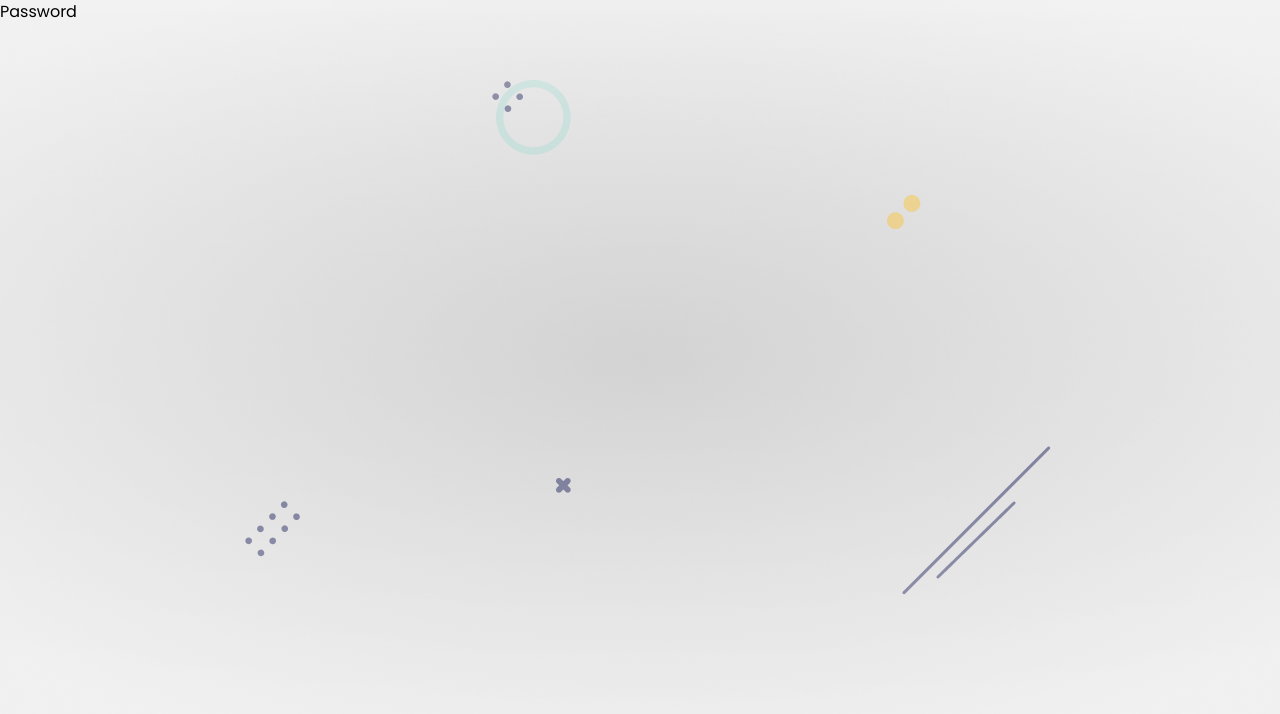
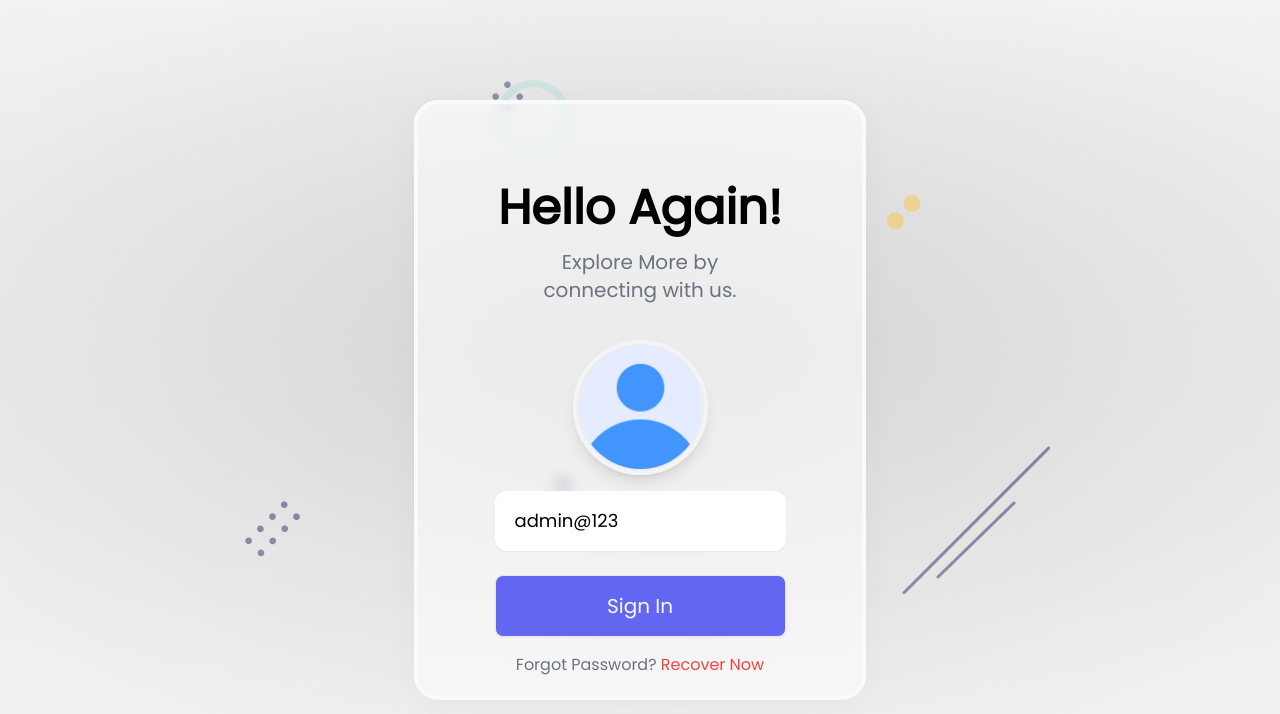
Before and after one commit to akashyap2013/MERN_Login_App_with_ResetEmail, a React (Create React App) app in the folder client/: page /password in a window 1280 px wide. Shown: the top 714 px of the page. Built offline with nearby package versions, Linux system fonts and the light colour scheme.

Commit message:
Component Added

```diff
--- a/client/src/components/Password.js
+++ b/client/src/components/Password.js
@@ -1,7 +1,59 @@
 import React from 'react'
+import { Link } from 'react-router-dom'
+import avatar from '../assets/profile.png';
+import { Toaster } from 'react-hot-toast';
+import { useFormik } from 'formik';
+import { passwordValidate } from '../helper/validate'
+
+import styles from '../styles/Username.module.css';
 
 export default function Password() {
+
+  const formik = useFormik({
+    initialValues : {
+      password : 'admin@123'
+    },
+    validate : passwordValidate,
+    validateOnBlur: false,
+    validateOnChange: false,
+    onSubmit : async values => {
+      console.log(values)
+    }
+  })
+
   return (
-    <div>Password</div>
+    <div className="container mx-auto">
+
+      <Toaster position='top-center' reverseOrder={false}></Toaster>
+
+      <div className='flex justify-center items-center h-screen'>
+        <div className={styles.glass}>
+
+          <div className="title flex flex-col items-center">
+            <h4 className='text-5xl font-bold'>Hello Again!</h4>
+            <span className='py-4 text-xl w-2/3 text-center text-gray-500'>
+              Explore More by connecting with us.
+            </span>
+          </div>
+
+          <form className='py-1' onSubmit={formik.handleSubmit}>
+              <div className='profile flex justify-center py-4'>
+                  <img src={avatar} className={styles.profile_img} alt="avatar" />
+              </div>
+
+              <div className="textbox flex flex-col items-center gap-6">
+                  <input {...formik.getFieldProps('password')} className={styles.textbox} type="text" placeholder='Password' />
+                  <button className={styles.btn} type='submit'>Sign In</button>
+              </div>
+
+              <div className="text-center py-4">
+                <span className='text-gray-500'>Forgot Password? <Link className='text-red-500' to="/recovery">Recover Now</Link></span>
+              </div>
+
+          </form>
+
+        </div>
+      </div>
+    </div>
   )
 }
--- a/client/src/components/Recovery.js
+++ b/client/src/components/Recovery.js
@@ -1,7 +1,48 @@
 import React from 'react'
+import { Toaster } from 'react-hot-toast';
+
+import styles from '../styles/Username.module.css';
 
 export default function Recovery() {
+
+
   return (
-    <div>Recovery</div>
+    <div className="container mx-auto">
+
+      <Toaster position='top-center' reverseOrder={false}></Toaster>
+
+      <div className='flex justify-center items-center h-screen'>
+        <div className={styles.glass}>
+
+          <div className="title flex flex-col items-center">
+            <h4 className='text-5xl font-bold'>Recovery</h4>
+            <span className='py-4 text-xl w-2/3 text-center text-gray-500'>
+                Enter OTP to recover password.
+            </span>
+          </div>
+
+          <form className='pt-20'>
+
+              <div className="textbox flex flex-col items-center gap-6">
+
+                  <div className="input text-center">
+                    <span className='py-4 text-sm text-left text-gray-500'>
+                      Enter 6 digit OTP sent to your email address.
+                    </span>
+                    <input className={styles.textbox} type="text" placeholder='OTP' />
+                  </div>
+
+                  <button className={styles.btn} type='submit'>Recover</button>
+              </div>
+
+              <div className="text-center py-4">
+                <span className='text-gray-500'>Can't get OTP? <button className='text-red-500'>Resend</button></span>
+              </div>
+
+          </form>
+
+        </div>
+      </div>
+    </div>
   )
 }
--- a/client/src/components/Reset.js
+++ b/client/src/components/Reset.js
@@ -1,7 +1,53 @@
 import React from 'react'
+import { Link } from 'react-router-dom'
+import avatar from '../assets/profile.png';
+import { Toaster } from 'react-hot-toast';
+import { useFormik } from 'formik';
+import { resetPasswordValidation } from '../helper/validate'
+
+import styles from '../styles/Username.module.css';
 
 export default function Reset() {
+
+  const formik = useFormik({
+    initialValues : {
+      password : 'admin@123',
+      confirm_pwd: 'admin@123'
+    },
+    validate : resetPasswordValidation,
+    validateOnBlur: false,
+    validateOnChange: false,
+    onSubmit : async values => {
+      console.log(values)
+    }
+  })
+
   return (
-    <div>Reset</div>
+    <div className="container mx-auto">
+
+      <Toaster position='top-center' reverseOrder={false}></Toaster>
+
+      <div className='flex justify-center items-center h-screen'>
+        <div className={styles.glass} style={{ width : "50%"}}>
+
+          <div className="title flex flex-col items-center">
+            <h4 className='text-5xl font-bold'>Reset</h4>
+            <span className='py-4 text-xl w-2/3 text-center text-gray-500'>
+              Enter new password.
+            </span>
+          </div>
+
+          <form className='py-20' onSubmit={formik.handleSubmit}>
+              <div className="textbox flex flex-col items-center gap-6">
+                  <input {...formik.getFieldProps('password')} className={styles.textbox} type="text" placeholder='New Password' />
+                  <input {...formik.getFieldProps('confirm_pwd')} className={styles.textbox} type="text" placeholder='Repeat Password' />
+                  <button className={styles.btn} type='submit'>Reset</button>
+              </div>
+
+          </form>
+
+        </div>
+      </div>
+    </div>
   )
 }
--- a/client/src/helper/validate.js
+++ b/client/src/helper/validate.js
@@ -3,6 +3,45 @@ import toast from 'react-hot-toast'
 /** validate login page username */
 export async function usernameValidate(values){
     const errors = usernameVerify({}, values);
+
+    return errors;
+}
+
+/** validate password */
+export async function passwordValidate(values){
+    const errors = passwordVerify({}, values);
+
+    return errors;
+}
+
+/** validate reset password */
+export async function resetPasswordValidation(values){
+    const errors = passwordVerify({}, values);
+
+    if(values.password !== values.confirm_pwd){
+        errors.exist = toast.error("Password not match...!");
+    }
+
+    return errors;
+}
+
+
+/** ************************************************* */
+
+/** validate password */
+function passwordVerify(errors = {}, values){
+
+    const specialChars = /[`!@#$%^&*()_+\-=\[\]{};':"\\|,.<>\/?~]/;
+
+    if(!values.password){
+        errors.password = toast.error("Password Required...!");
+    } else if(values.password.includes(" ")){
+        errors.password = toast.error("Wrong Password...!");
+    }else if(values.password.length < 4){
+        errors.password = toast.error("Password must be more than 4 characters long");
+    }else if(!specialChars.test(values.password)){
+        errors.password = toast.error("Password must have special character");
+    }
 
     return errors;
 }
```
